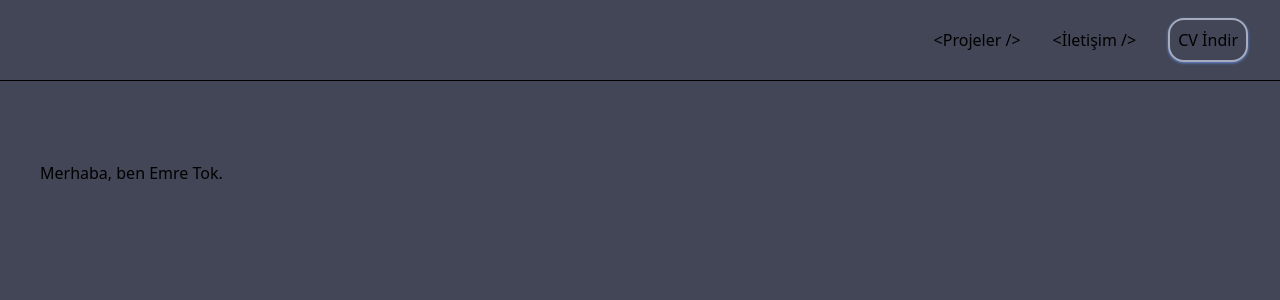
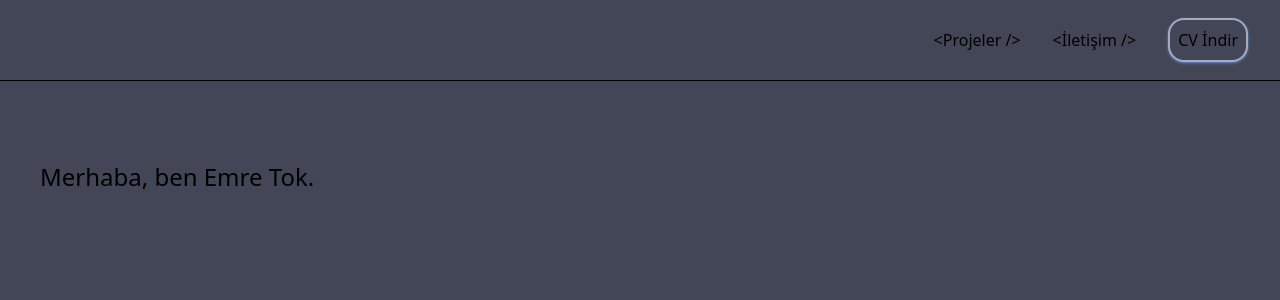
Before and after one commit to emretokk/portfolioDenemeleri, a React (Vite) app: page / in a window 1280 px wide. Shown: the top 300 px of the page. Built offline with nearby package versions, Linux system fonts and the light colour scheme; some icons are missing.

Commit message:
larger text

```diff
--- a/src/components/content.jsx
+++ b/src/components/content.jsx
@@ -24,7 +24,7 @@ function Main() {
         id="typingArea"
         className="absolute top-20 left-1/2 -translate-x-1/2 w-[1200px] h-96"
       >
-        <span id="typer"></span>
+        <span id="typer" className="text-2xl"></span>
       </div>
     </main>
   );
```
